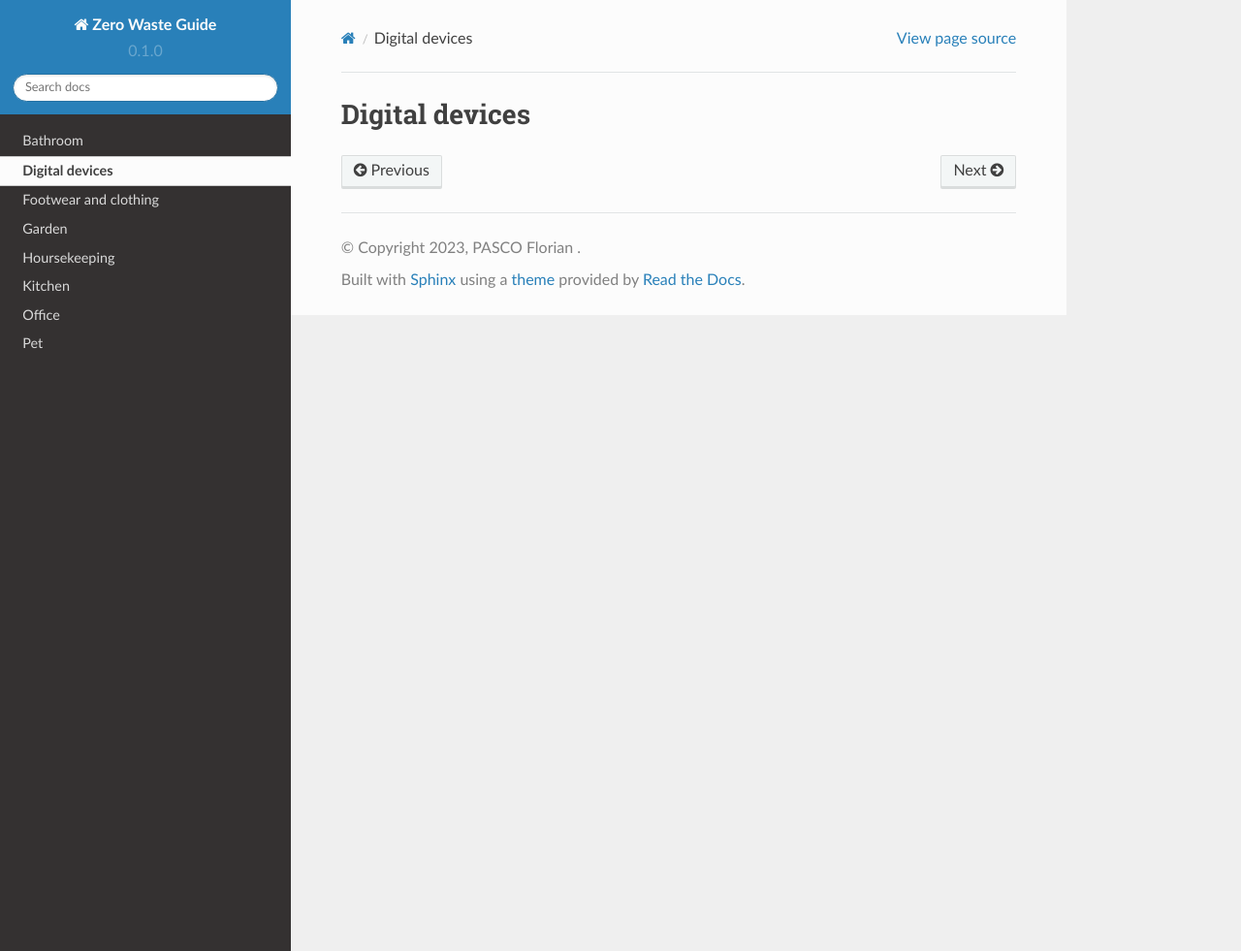
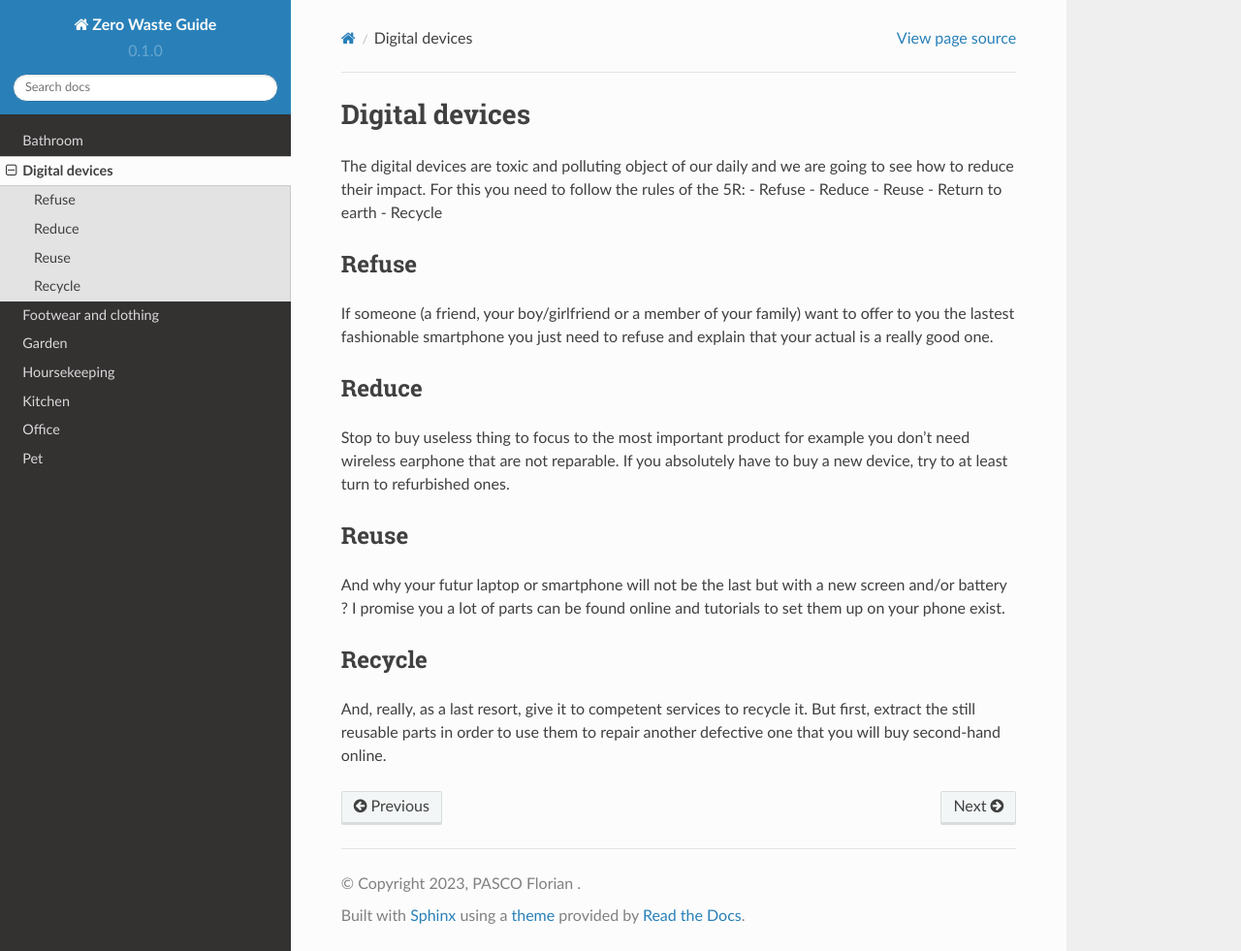
Before and after one commit to mpek29/zero_waste_guide, a Sphinx documentation site: the page built from docs/source/digital_devices.rst, in a window 1280 px wide and 981 px high. Shown: the whole window at 97% size. Built offline with Sphinx 7.4.7 and the Read the Docs theme 2.0.0, drawn with Linux system fonts in a browser that asks for light colours.

Commit message:
Update digital_devices.rst

```diff
--- a/docs/source/digital_devices.rst
+++ b/docs/source/digital_devices.rst
@@ -1,2 +1,27 @@
 Digital devices
 =====
+
+The digital devices are toxic and polluting object of our daily and we are going to see how to reduce their impact.
+For this you need to follow the rules of the 5R:
+- Refuse
+- Reduce
+- Reuse
+- Return to earth
+- Recycle
+
+Refuse
+----------------
+If someone (a friend, your boy/girlfriend or a member of your family) want to offer to you the lastest fashionable smartphone you just need to refuse and explain that your actual is a really good one.
+
+Reduce
+----------------
+Stop to buy useless thing to focus to the most important product for example you don't need wireless earphone that are not reparable.
+If you absolutely have to buy a new device, try to at least turn to refurbished ones.
+
+Reuse
+----------------
+And why your futur laptop or smartphone will not be the last but with a new screen and/or battery ? I promise you a lot of parts can be found online and tutorials to set them up on your phone exist.
+
+Recycle
+----------------
+And, really, as a last resort, give it to competent services to recycle it. But first, extract the still reusable parts in order to use them to repair another defective one that you will buy second-hand online.
```
